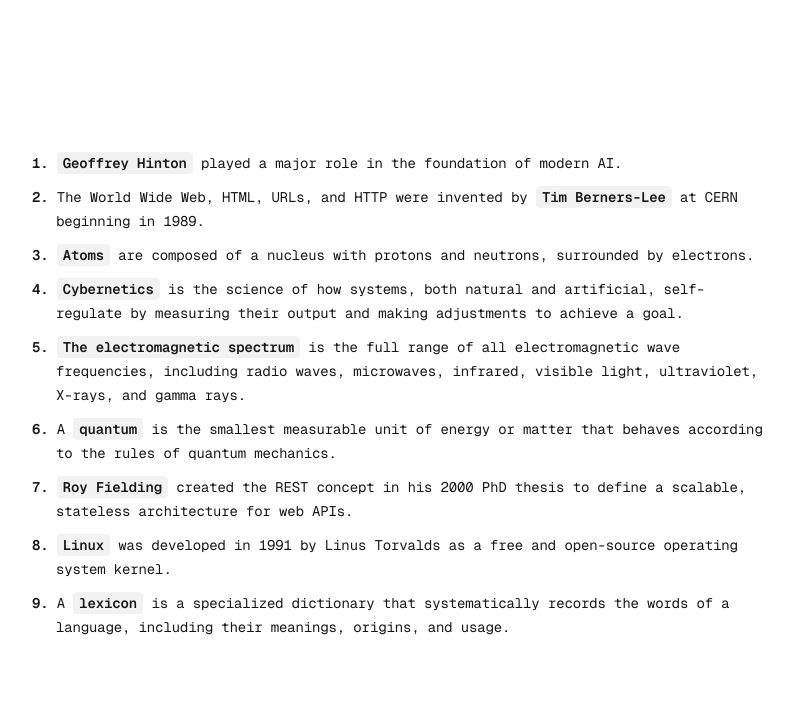
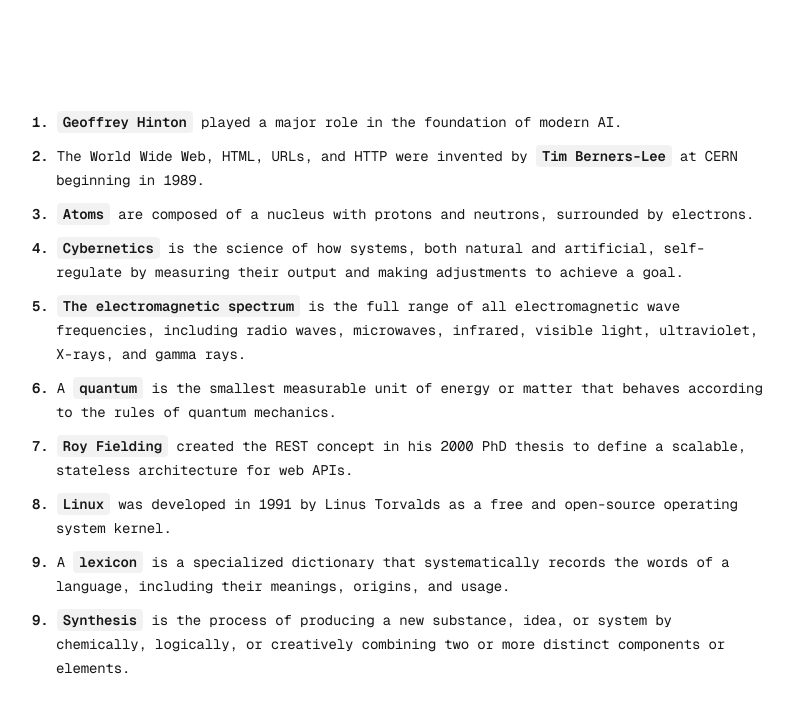
Before and after one commit to BrahimBoussada/mind-log, a Next.js app: page / in a window 1280 px wide. Shown: the top 712 px of the page, without its empty margins (240-1033 px from the left). Built offline with nearby package versions, Linux system fonts and the light colour scheme.

Commit message:
log: 2025-07-05

```diff
--- a/src/app/page.tsx
+++ b/src/app/page.tsx
@@ -60,6 +60,13 @@ export default function Home() {
           systematically records the words of a language, including their
           meanings, origins, and usage.
         </Note>
+
+        <Note>
+          <N>9. </N>
+          <Key>Synthesis</Key> is the process of producing a new substance,
+          idea, or system by chemically, logically, or creatively combining two
+          or more distinct components or elements.
+        </Note>
       </NoteWrapper>
     </Container>
   );
```
